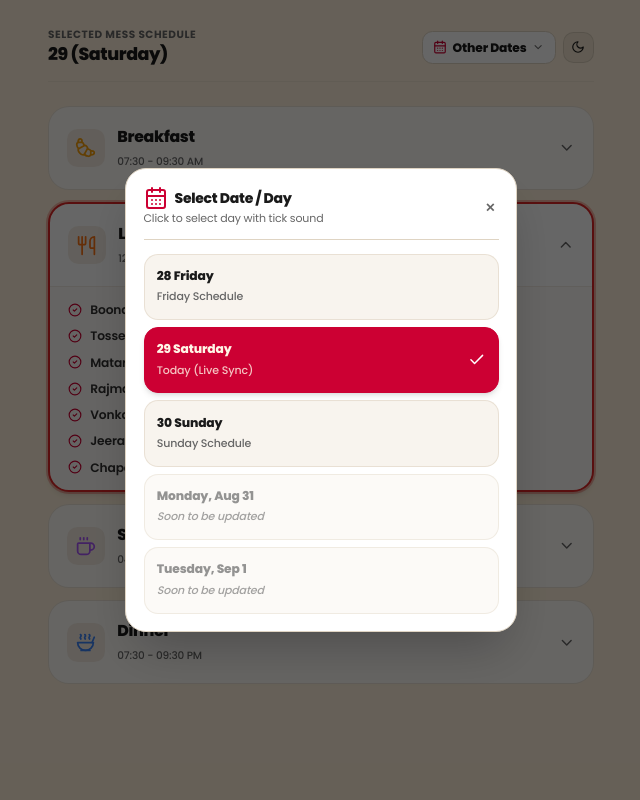
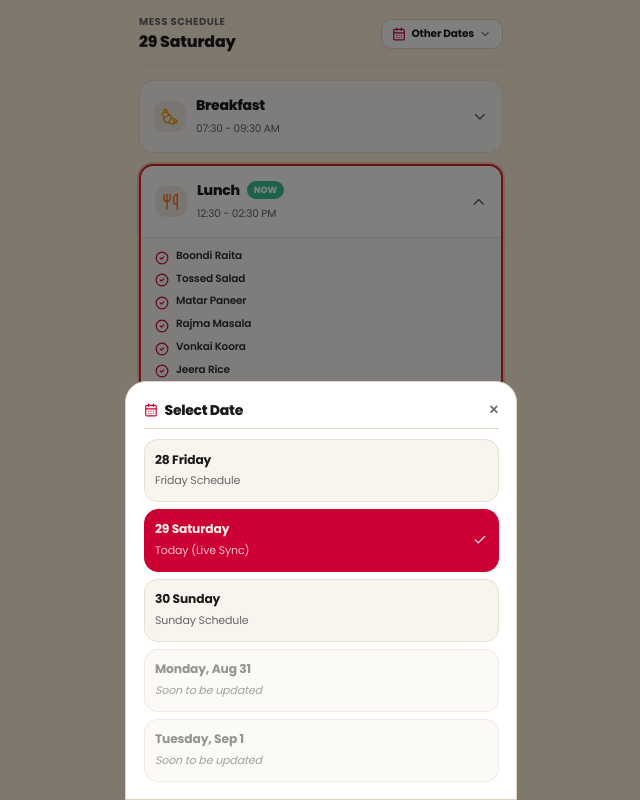
Before and after one commit to Garvit-png/RU_Print, a Next.js app in the folder frontend/: page / in a window 1280 px wide. Both pictures are taken after a click on the button "Other Dates". Shown: the whole page, without its empty margins (319-959 px from the left). Built offline with nearby package versions, Linux system fonts and the light colour scheme.

Commit message:
Remove theme toggle, framer-motion, dead code; optimize for speed

```diff
--- a/frontend/src/components/MessMenu.tsx
+++ b/frontend/src/components/MessMenu.tsx
@@ -1,8 +1,6 @@
 "use client";
 
 import React, { useState, useEffect, useMemo } from "react";
-import { motion, AnimatePresence } from "framer-motion";
-import { useTheme } from "next-themes";
 import {
   Check,
   Coffee,
@@ -14,522 +12,230 @@ import {
   Sparkles,
   CheckCircle2
 } from "lucide-react";
-import { ThemeToggle } from "@/components/ThemeToggle";
 
-const playTickSound = () => {
-  // Sound disabled per user request
+// ─── Mess Menu Data (28 Friday, 29 Saturday, 30 Sunday) ──────────────────────
+const MENU: Record<string, Record<string, string[]>> = {
+  Friday: {
+    breakfast: ["Watermelon", "Chocos", "Macaroni", "Besan Chila", "Hara Chutney", "Hot Milk (D)", "Cold Milk (D)", "Tea (D)", "Coffee Powder", "Bread / Butter / Jam"],
+    lunch:     ["Jal Jeera", "Cucumber Carrot Salad", "Lauki Kofta Curry", "Arhar Dal", "Garlic Rasam", "Peas Rice", "Chapati", "Moose"],
+    snacks:    ["Bread Pakora", "Imli Chutney", "Cold Coffee", "Tea (D)", "Coffee Powder"],
+    dinner:    ["Green Salad", "Beans Capsicum Aloo Matar", "Black Malka", "Jeera Rice", "Chapati"],
+  },
+  Saturday: {
+    breakfast: ["Mix Fruits", "Chocos", "Dalia", "Idli", "Samber & Chutney", "Hot Milk (D)", "Cold Milk (D)", "Tea (D)", "Coffee Powder", "Bread / Butter / Jam"],
+    lunch:     ["Boondi Raita", "Tossed Salad", "Matar Paneer", "Rajma Masala", "Vonkai Koora", "Jeera Rice", "Chapati"],
+    snacks:    ["Jhal Muri", "Hot Milk (D)", "Tea (D)", "Coffee Powder"],
+    dinner:    ["Moong Sprout Salad", "Bhendi Aloo Chatpata", "Hara Moong Dal", "Ghee Rice", "Chapati", "Ice Cream"],
+  },
+  Sunday: {
+    breakfast: ["Papaya", "Muesli", "Masala Oats", "Paratha", "Aloo Tamatar", "Cold / Hot Milk (D)", "Tea (D)", "Coffee Powder", "Bread / Butter / Jam"],
+    lunch:     ["Chaas", "Chana Sprout Salad", "Dum Aloo", "Dhaba Dal", "Samber", "Plain Rice", "Chapati", "Besan Ladoo"],
+    snacks:    ["Dabheli", "Ketchup", "Cold Coffee", "Tea (D)", "Coffee Powder"],
+    dinner:    ["Cucumber Salad", "Dahi Lauki Moong", "Mix Yellow Dal", "Steamed Rice", "Chapati"],
+  },
 };
 
-export interface MealSlot {
-  time: string;
-  startHour: number;
-  startMin: number;
-  endHour: number;
-  endMin: number;
-  items: string[];
+const MEAL_SLOTS = [
+  { key: "breakfast", label: "Breakfast", time: "07:30 - 09:30 AM", icon: Croissant, color: "text-amber-500", start: 450,  end: 570  },
+  { key: "lunch",     label: "Lunch",     time: "12:30 - 02:30 PM", icon: Utensils,  color: "text-orange-500", start: 750,  end: 870  },
+  { key: "snacks",    label: "Snacks",    time: "04:30 - 06:30 PM", icon: Coffee,    color: "text-purple-500", start: 990,  end: 1110 },
+  { key: "dinner",    label: "Dinner",    time: "07:30 - 09:30 PM", icon: Soup,      color: "text-blue-500",   start: 1170, end: 1290 },
+] as const;
+
+const DATE_OPTIONS = [
+  { key: "28 (Friday)",   label: "28 Friday",       sub: "Friday Schedule",    day: "Friday"   },
+  { key: "29 (Saturday)", label: "29 Saturday",      sub: "Today (Live Sync)",  day: "Saturday" },
+  { key: "30 (Sunday)",   label: "30 Sunday",        sub: "Sunday Schedule",    day: "Sunday"   },
+  { key: "Monday",        label: "Monday, Aug 31",   sub: "Soon to be updated", day: ""         },
+  { key: "Tuesday",       label: "Tuesday, Sep 1",   sub: "Soon to be updated", day: ""         },
+];
+
+function getLiveSlot(minutesSinceMidnight: number): string {
+  for (const slot of MEAL_SLOTS) {
+    if (minutesSinceMidnight >= slot.start && minutesSinceMidnight < slot.end) {
+      return slot.key;
+    }
+  }
+  return "lunch";
 }
 
-export interface DaySchedule {
-  day: string;
-  breakfast: MealSlot;
-  lunch: MealSlot;
-  snacks: MealSlot;
-  dinner: MealSlot;
-}
+export function MessMenu() {
+  const [now, setNow] = useState<Date | null>(null);
+  const [selectedDateKey, setSelectedDateKey] = useState("29 (Saturday)");
+  const [showPicker, setShowPicker] = useState(false);
+  const [expandedSlot, setExpandedSlot] = useState<string>("lunch");
 
-// ─── Exact Mess Menu from Image (28 Friday, 29 Saturday, 30 Sunday) ───────────
-const IMAGE_SCHEDULE: Record<string, DaySchedule> = {
-  Friday: {
-    day: "Friday (28)",
-    breakfast: {
-      time: "07:30 - 09:30 AM",
-      startHour: 7,
-      startMin: 30,
-      endHour: 9,
-      endMin: 30,
-      items: [
-        "Watermelon",
-        "Chocos",
-        "Macaroni",
-        "Besan Chila",
-        "Hara Chutney",
-        "Hot Milk (D)",
-        "Cold Milk (D)",
-        "Tea (D)",
-        "Coffee Powder",
-        "Bread / Butter / Jam"
-      ]
-    },
-    lunch: {
-      time: "12:30 - 02:30 PM",
-      startHour: 12,
-      startMin: 30,
-      endHour: 14,
-      endMin: 30,
-      items: [
-        "Jal Jeera",
-        "Cucumber Carrot Salad",
-        "Lauki Kofta Curry",
-        "Arhar Dal",
-        "Garlic Rasam",
-        "Peas Rice",
-        "Chapati",
-        "Moose"
-      ]
-    },
-    snacks: {
-      time: "04:30 - 06:30 PM",
-      startHour: 16,
-      startMin: 30,
-      endHour: 18,
-      endMin: 30,
-      items: [
-        "Bread Pakora",
-        "Imli Chutney",
-        "Cold Coffee",
-        "Tea (D)",
-        "Coffee Powder"
-      ]
-    },
-    dinner: {
-      time: "07:30 - 09:30 PM",
-      startHour: 19,
-      startMin: 30,
-      endHour: 21,
-      endMin: 30,
-      items: [
-        "Green Salad",
-        "Beans Capsicum Aloo Matar",
-        "Black Malka",
-        "Jeera Rice",
-        "Chapati"
-      ]
-    }
-  },
-  Saturday: {
-    day: "Saturday (29)",
-    breakfast: {
-      time: "07:30 - 09:30 AM",
-      startHour: 7,
-      startMin: 30,
-      endHour: 9,
-      endMin: 30,
-      items: [
-        "Mix Fruits",
-        "Chocos",
-        "Dalia",
-        "Idli",
-        "Samber & Chutney",
-        "Hot Milk (D)",
-        "Cold Milk (D)",
-        "Tea (D)",
-        "Coffee Powder",
-        "Bread / Butter / Jam"
-      ]
-    },
-    lunch: {
-      time: "12:30 - 02:30 PM",
-      startHour: 12,
-      startMin: 30,
-      endHour: 14,
-      endMin: 30,
-      items: [
-        "Boondi Raita",
-        "Tossed Salad",
-        "Matar Paneer",
-        "Rajma Masala",
-        "Vonkai Koora",
-        "Jeera Rice",
-        "Chapati"
-      ]
-    },
-    snacks: {
-      time: "04:30 - 06:30 PM",
-      startHour: 16,
-      startMin: 30,
-      endHour: 18,
-      endMin: 30,
-      items: [
-        "Jhal Muri",
-        "Hot Milk (D)",
-        "Tea (D)",
-        "Coffee Powder"
-      ]
-    },
-    dinner: {
-      time: "07:30 - 09:30 PM",
-      startHour: 19,
-      startMin: 30,
-      endHour: 21,
-      endMin: 30,
-      items: [
-        "Moong Sprout Salad",
-        "Bhendi Aloo Chatpata",
-        "Hara Moong Dal",
-        "Ghee Rice",
-        "Chapati",
-        "Ice Cream"
-      ]
-    }
-  },
-  Sunday: {
-    day: "Sunday (30)",
-    breakfast: {
-      time: "07:30 - 09:30 AM",
-      startHour: 7,
-      startMin: 30,
-      endHour: 9,
-      endMin: 30,
-      items: [
-        "Papaya",
-        "Muesli",
-        "Masala Oats",
-        "Paratha",
-        "Aloo Tamatar",
-        "Cold / Hot Milk (D)",
-        "Tea (D)",
-        "Coffee Powder",
-        "Bread / Butter / Jam"
-      ]
-    },
-    lunch: {
-      time: "12:30 - 02:30 PM",
-      startHour: 12,
-      startMin: 30,
-      endHour: 14,
-      endMin: 30,
-      items: [
-        "Chaas",
-        "Chana Sprout Salad",
-        "Dum Aloo",
-        "Dhaba Dal",
-        "Samber",
-        "Plain Rice",
-        "Chapati",
-        "Besan Ladoo"
-      ]
-    },
-    snacks: {
-      time: "04:30 - 06:30 PM",
-      startHour: 16,
-      startMin: 30,
-      endHour: 18,
-      endMin: 30,
-      items: [
-        "Dabheli",
-        "Ketchup",
-        "Cold Coffee",
-        "Tea (D)",
-        "Coffee Powder"
-      ]
-    },
-    dinner: {
-      time: "07:30 - 09:30 PM",
-      startHour: 19,
-      startMin: 30,
-      endHour: 21,
-      endMin: 30,
-      items: [
-        "Cucumber Salad",
-        "Dahi Lauki Moong",
-        "Mix Yellow Dal",
-        "Steamed Rice",
-        "Chapati"
-      ]
-    }
-  }
-};
-
-export function MessMenu() {
-  const [schedule, setSchedule] = useState<Record<string, DaySchedule>>(IMAGE_SCHEDULE);
-  const [now, setNow] = useState<Date | null>(null);
-  const [mounted, setMounted] = useState(false);
-
-  // Mobile Date Picker State
-  const [selectedDayKey, setSelectedDayKey] = useState<string>("29 (Saturday)");
-  const [showDatePickerModal, setShowDatePickerModal] = useState<boolean>(false);
-
-  // Accordion Expand State
-  const [expandedSlot, setExpandedSlot] = useState<string | null>("lunch");
-
-
-
+  // Clock tick every minute (not every second) to reduce renders
   useEffect(() => {
-    setMounted(true);
     setNow(new Date());
-    const saved = localStorage.getItem("ru_mess_image_schedule_v2");
-    if (saved) {
-      try {
-        setSchedule(JSON.parse(saved));
-      } catch (e) {
-        console.error(e);
-      }
-    }
-  }, []);
-
-  useEffect(() => {
-    const timer = setInterval(() => {
-      setNow(new Date());
-    }, 1000);
+    const timer = setInterval(() => setNow(new Date()), 60_000);
     return () => clearInterval(timer);
   }, []);
 
-  // Compute live meal slot dynamically
   const activeMealSlot = useMemo(() => {
     if (!now) return "lunch";
-    const currentMinutes = now.getHours() * 60 + now.getMinutes();
-
-    const slots = [
-      { key: "breakfast", start: 7 * 60 + 30, end: 9 * 60 + 30 },
-      { key: "lunch", start: 12 * 60 + 30, end: 14 * 60 + 30 },
-      { key: "snacks", start: 16 * 60 + 30, end: 18 * 60 + 30 },
-      { key: "dinner", start: 19 * 60 + 30, end: 21 * 60 + 30 }
-    ];
-
-    for (let i = 0; i < slots.length; i++) {
-      if (currentMinutes >= slots[i].start && currentMinutes < slots[i].end) {
-        return slots[i].key;
-      }
-    }
-    return "lunch";
+    return getLiveSlot(now.getHours() * 60 + now.getMinutes());
   }, [now]);
 
+  // Auto-expand live slot when day changes
   useEffect(() => {
-    if (activeMealSlot) {
     setExpandedSlot(activeMealSlot);
-    }
   }, [activeMealSlot]);
 
-  const dateOptions = [
-    { key: "28 (Friday)", label: "28 Friday", sub: "Friday Schedule" },
-    { key: "29 (Saturday)", label: "29 Saturday", sub: "Today (Live Sync)" },
-    { key: "30 (Sunday)", label: "30 Sunday", sub: "Sunday Schedule" },
-    { key: "Monday", label: "Monday, Aug 31", sub: "Soon to be updated" },
-    { key: "Tuesday", label: "Tuesday, Sep 1", sub: "Soon to be updated" }
-  ];
-
-  const handleSelectDate = (key: string) => {
-    playTickSound();
-    setSelectedDayKey(key);
-    setShowDatePickerModal(false);
-  };
-
-  const currentScheduleData: DaySchedule | undefined = useMemo(() => {
-    if (selectedDayKey === "28 (Friday)") return schedule["Friday"];
-    if (selectedDayKey === "29 (Saturday)" || selectedDayKey === "Today") return schedule["Saturday"];
-    if (selectedDayKey === "30 (Sunday)" || selectedDayKey === "Tomorrow") return schedule["Sunday"];
-    return schedule[selectedDayKey];
-  }, [selectedDayKey, schedule]);
-
-  const isFutureBlankDate = !currentScheduleData;
-
-
+  const selectedOption = DATE_OPTIONS.find(o => o.key === selectedDateKey)!;
+  const menuForDay = selectedOption.day ? MENU[selectedOption.day] : null;
+  const isTodayLive = selectedDateKey === "29 (Saturday)";
 
   return (
-    <div className="min-h-screen w-full font-sans bg-background text-foreground flex flex-col items-center justify-start pb-12 transition-colors duration-300">
-      <div className="w-full max-w-2xl px-4 sm:px-6 py-4 md:py-6 flex flex-col gap-5">
+    <div className="min-h-screen w-full bg-background text-foreground flex flex-col items-center justify-start pb-12">
+      <div className="w-full max-w-md px-4 py-4 flex flex-col gap-4">
 
-        {/* ── Top Bar: Date on Left, Theme Toggle on Right ────────────────────── */}
-        <header className="flex items-center justify-between py-2 border-b border-border/40 pb-4">
+        {/* ── Header ── */}
+        <header className="flex items-center justify-between pb-3 border-b border-border/40">
           <div className="flex flex-col">
-            <span className="text-[10px] sm:text-xs font-bold uppercase tracking-wider text-muted-foreground">
-              Selected Mess Schedule
+            <span className="text-[10px] font-bold uppercase tracking-wider text-muted-foreground">
+              Mess Schedule
             </span>
-            <span className="text-base sm:text-xl font-extrabold text-foreground tracking-tight">
-              {selectedDayKey}
+            <span className="text-lg font-extrabold text-foreground">
+              {selectedOption.label}
             </span>
           </div>
 
-          <div className="flex items-center gap-2">
-            {/* Other Dates Button */}
           <button
-              onClick={() => {
-                playTickSound();
-                setShowDatePickerModal(true);
-              }}
-              className="flex items-center gap-1.5 px-3 py-2 rounded-xl bg-card border border-border text-xs sm:text-sm font-extrabold text-foreground hover:bg-muted active:scale-95 transition-all cursor-pointer shadow-2xs"
+            onClick={() => setShowPicker(true)}
+            className="flex items-center gap-1.5 px-3 py-2 rounded-xl bg-card border border-border text-xs font-bold text-foreground active:scale-95 transition-transform"
           >
             <CalendarDays className="h-4 w-4 text-primary" />
             <span>Other Dates</span>
             <ChevronDown className="h-3.5 w-3.5 text-muted-foreground" />
           </button>
-
-            {/* Dark Mode / Light Mode Toggler */}
-            <ThemeToggle />
-          </div>
         </header>
 
-        {/* ── Main Content: Meal Buttons & Dropdowns (Breakfast, Lunch, Snacks, Dinner) ── */}
-        <div className="space-y-3.5 pt-2">
-          {isFutureBlankDate ? (
-            <div className="p-8 md:p-12 rounded-3xl border border-dashed border-border bg-card/40 text-center space-y-4">
-              <Sparkles className="h-10 w-10 text-primary mx-auto opacity-60" />
-              <div>
-                <h4 className="font-bold text-base md:text-lg">Soon to be updated</h4>
-                <p className="text-xs sm:text-sm text-muted-foreground mt-1 max-w-md mx-auto">
-                  Data for {selectedDayKey} will be uploaded soon.
+        {/* ── Meal Cards ── */}
+        <div className="flex flex-col gap-3">
+          {!menuForDay ? (
+            <div className="p-10 rounded-3xl border border-dashed border-border bg-card/40 text-center space-y-2">
+              <Sparkles className="h-9 w-9 text-primary mx-auto opacity-60" />
+              <h4 className="font-bold text-base">Soon to be updated</h4>
+              <p className="text-xs text-muted-foreground">
+                Data for {selectedOption.label} will be uploaded soon.
               </p>
             </div>
-            </div>
           ) : (
-            <div className="flex flex-col gap-3.5">
-              {(
-                [
-                  { key: "breakfast", label: "Breakfast", time: "07:30 - 09:30 AM", icon: Croissant, color: "text-amber-500" },
-                  { key: "lunch", label: "Lunch", time: "12:30 - 02:30 PM", icon: Utensils, color: "text-orange-500" },
-                  { key: "snacks", label: "Snacks", time: "04:30 - 06:30 PM", icon: Coffee, color: "text-purple-500" },
-                  { key: "dinner", label: "Dinner", time: "07:30 - 09:30 PM", icon: Soup, color: "text-blue-500" }
-                ] as const
-              ).map(({ key, label, time, icon: SlotIcon, color }) => {
+            MEAL_SLOTS.map(({ key, label, time, icon: Icon, color }) => {
               const isExpanded = expandedSlot === key;
-                const slotData = currentScheduleData?.[key];
-                const isCurrentlyServing = (selectedDayKey.includes("29") || selectedDayKey === "Today") && activeMealSlot === key;
+              const isLive = isTodayLive && activeMealSlot === key;
+              const items = menuForDay[key] ?? [];
 
               return (
                 <div
                   key={key}
-                    className={`rounded-2xl sm:rounded-3xl transition-all overflow-hidden ${
-                      isCurrentlyServing
-                        ? "border-2 border-red-600 ring-2 ring-red-600/30 bg-card shadow-md"
+                  className={`rounded-2xl overflow-hidden ${
+                    isLive
+                      ? "border-2 border-red-600 ring-2 ring-red-600/20 bg-card"
                       : "border border-border/60 bg-card/80"
                   }`}
                 >
-                    {/* Meal Header */}
+                  {/* Card Header */}
                   <div
-                      onClick={() => {
-                        playTickSound();
-                        setExpandedSlot(isExpanded ? null : key);
-                      }}
-                      className="w-full p-4 sm:p-5 flex items-center justify-between text-left cursor-pointer select-none hover:bg-card active:scale-[0.99] transition-transform"
+                    onClick={() => setExpandedSlot(isExpanded ? "" : key)}
+                    className="w-full p-4 flex items-center justify-between cursor-pointer select-none"
                   >
-                      <div className="flex items-center gap-3.5">
-                        <div className={`p-2.5 rounded-xl bg-muted/60 ${color}`}>
-                          <SlotIcon className="h-5 w-5 sm:h-6 sm:w-6" />
+                    <div className="flex items-center gap-3">
+                      <div className={`p-2 rounded-xl bg-muted/60 ${color}`}>
+                        <Icon className="h-5 w-5" />
                       </div>
                       <div>
                         <div className="flex items-center gap-2">
-                            <h4 className="font-extrabold text-base sm:text-lg">{label}</h4>
-                            {isCurrentlyServing && (
-                              <span className="px-2 py-0.5 rounded-full text-[9px] sm:text-[10px] font-extrabold bg-emerald-500 text-white animate-pulse">
+                          <h4 className="font-extrabold text-base">{label}</h4>
+                          {isLive && (
+                            <span className="px-2 py-0.5 rounded-full text-[9px] font-extrabold bg-emerald-500 text-white animate-pulse">
                               NOW
                             </span>
                           )}
                         </div>
-                          <span className="text-xs font-medium text-muted-foreground">{time}</span>
+                        <span className="text-xs text-muted-foreground">{time}</span>
                       </div>
                     </div>
 
-                      <motion.div
-                        animate={{ rotate: isExpanded ? 180 : 0 }}
-                        transition={{ duration: 0.2 }}
-                      >
-                        <ChevronDown className="h-5 w-5 text-muted-foreground" />
-                      </motion.div>
+                    <ChevronDown
+                      className={`h-5 w-5 text-muted-foreground transition-transform duration-200 ${isExpanded ? "rotate-180" : ""}`}
+                    />
                   </div>
 
-                    {/* Dropdown Content */}
-                    <AnimatePresence initial={false}>
+                  {/* Dropdown */}
                   {isExpanded && (
-                        <motion.div
-                          initial={{ height: 0, opacity: 0 }}
-                          animate={{ height: "auto", opacity: 1 }}
-                          exit={{ height: 0, opacity: 0 }}
-                          transition={{ duration: 0.25 }}
-                          className="border-t border-border/40 bg-muted/20 px-4 sm:px-5 py-4"
-                        >
-                          {slotData && slotData.items.length > 0 ? (
-                            <ul className="space-y-2.5">
-                              {slotData.items.map((item, i) => (
-                                <li key={i} className="flex items-start gap-2.5 text-xs sm:text-sm font-semibold text-foreground/90">
+                    <div className="border-t border-border/40 bg-muted/20 px-4 py-3">
+                      <ul className="space-y-2">
+                        {items.map((item, i) => (
+                          <li key={i} className="flex items-start gap-2 text-xs font-semibold text-foreground/90">
                             <CheckCircle2 className="h-4 w-4 text-primary shrink-0 mt-0.5" />
                             <span>{item}</span>
                           </li>
                         ))}
                       </ul>
-                          ) : (
-                            <p className="text-xs sm:text-sm text-muted-foreground italic">Soon to be updated...</p>
+                    </div>
                   )}
-                        </motion.div>
-                      )}
-                    </AnimatePresence>
                 </div>
               );
-              })}
-            </div>
+            })
           )}
         </div>
       </div>
 
-      {/* ── Date Picker Modal (Tick Sound Columns) ───────────────────────── */}
-      <AnimatePresence>
-        {showDatePickerModal && (
-          <div className="fixed inset-0 z-50 flex items-end sm:items-center justify-center p-0 sm:p-4 bg-black/60 backdrop-blur-xs">
-            <motion.div
-              initial={{ y: "100%", opacity: 0 }}
-              animate={{ y: 0, opacity: 1 }}
-              exit={{ y: "100%", opacity: 0 }}
-              transition={{ type: "spring", stiffness: 350, damping: 30 }}
-              className="w-full max-w-md bg-card border border-border rounded-t-3xl sm:rounded-3xl p-5 shadow-2xl space-y-4 max-h-[85vh] overflow-y-auto"
+      {/* ── Date Picker Sheet ── */}
+      {showPicker && (
+        <div
+          className="fixed inset-0 z-50 flex items-end justify-center bg-black/50"
+          onClick={() => setShowPicker(false)}
         >
-              <div className="flex items-center justify-between border-b border-border pb-3">
-                <div>
+          <div
+            className="w-full max-w-md bg-card border border-border rounded-t-3xl p-5 space-y-3 max-h-[80vh] overflow-y-auto"
+            onClick={e => e.stopPropagation()}
+          >
+            <div className="flex items-center justify-between pb-2 border-b border-border">
               <h3 className="font-extrabold text-base flex items-center gap-2">
-                    <CalendarDays className="h-4.5 w-4.5 text-primary" />
-                    Select Date / Day
+                <CalendarDays className="h-4 w-4 text-primary" />
+                Select Date
               </h3>
-                  <p className="text-[11px] text-muted-foreground">Click to select day with tick sound</p>
-                </div>
               <button
-                  onClick={() => setShowDatePickerModal(false)}
-                  className="p-1 rounded-lg text-muted-foreground hover:text-foreground text-sm font-bold"
+                onClick={() => setShowPicker(false)}
+                className="text-muted-foreground font-bold text-sm"
               >
                 ✕
               </button>
             </div>
 
-              {/* Date Options List */}
             <div className="space-y-2">
-                {dateOptions.map((opt) => {
-                  const isSelected = selectedDayKey === opt.key;
-                  const isPendingData = opt.sub.includes("Soon to be updated");
-
+              {DATE_OPTIONS.map(opt => {
+                const isSelected = selectedDateKey === opt.key;
+                const isPending = !opt.day;
                 return (
                   <button
                     key={opt.key}
-                      onClick={() => handleSelectDate(opt.key)}
-                      className={`w-full p-3.5 rounded-2xl border flex items-center justify-between text-left transition-all active:scale-[0.98] cursor-pointer ${
+                    onClick={() => { setSelectedDateKey(opt.key); setShowPicker(false); }}
+                    className={`w-full p-3 rounded-2xl border flex items-center justify-between text-left active:scale-[0.98] transition-transform ${
                       isSelected
-                          ? "bg-primary text-primary-foreground border-primary shadow-md"
-                          : isPendingData
-                          ? "bg-muted/20 hover:bg-muted/40 border-border/40 text-muted-foreground/80"
-                          : "bg-muted/40 hover:bg-muted border-border/60 text-foreground"
+                        ? "bg-primary text-primary-foreground border-primary"
+                        : isPending
+                        ? "bg-muted/20 border-border/40 text-muted-foreground/70"
+                        : "bg-muted/40 border-border/60 text-foreground"
                     }`}
                   >
                     <div>
-                        <span className={`font-extrabold text-sm block ${isPendingData && !isSelected ? "text-muted-foreground/70" : ""}`}>
-                          {opt.label}
-                        </span>
-                        <span className={`text-[11px] font-medium ${
-                          isSelected
-                            ? "text-primary-foreground/80"
-                            : isPendingData
-                            ? "text-muted-foreground/60 italic"
-                            : "text-muted-foreground"
-                        }`}>
+                      <span className="font-bold text-sm block">{opt.label}</span>
+                      <span className={`text-[11px] ${isSelected ? "text-primary-foreground/80" : isPending ? "italic text-muted-foreground/60" : "text-muted-foreground"}`}>
                         {opt.sub}
                       </span>
                     </div>
-                      {isSelected && <Check className="h-5 w-5 text-white" />}
+                    {isSelected && <Check className="h-4 w-4" />}
                   </button>
                 );
               })}
             </div>
-            </motion.div>
+          </div>
         </div>
       )}
-      </AnimatePresence>
-
-
     </div>
   );
 }
```
Lines whose indentation alone changed are shown as unchanged.
